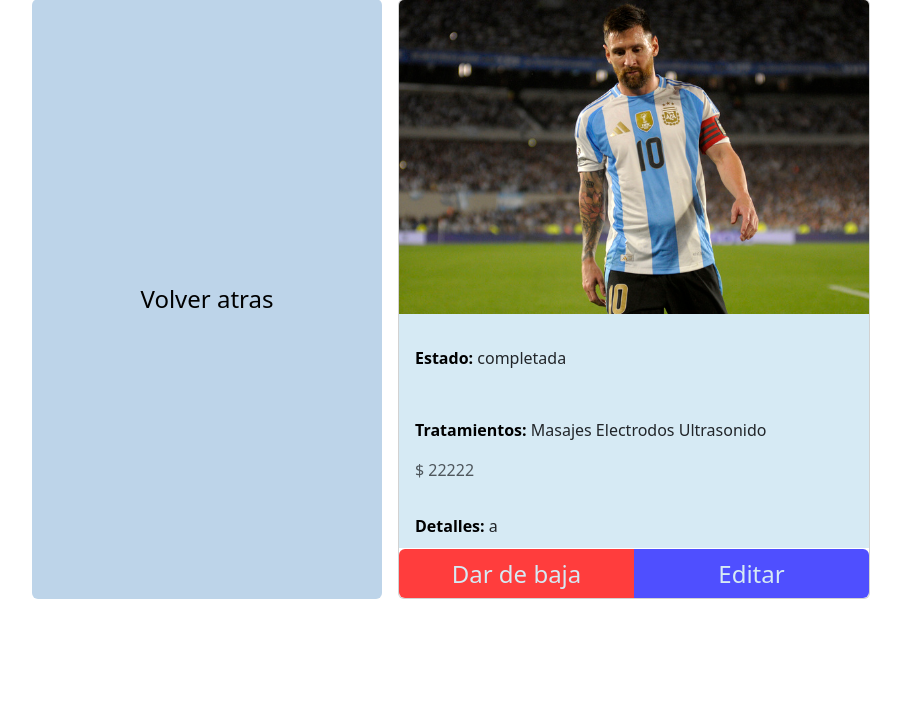
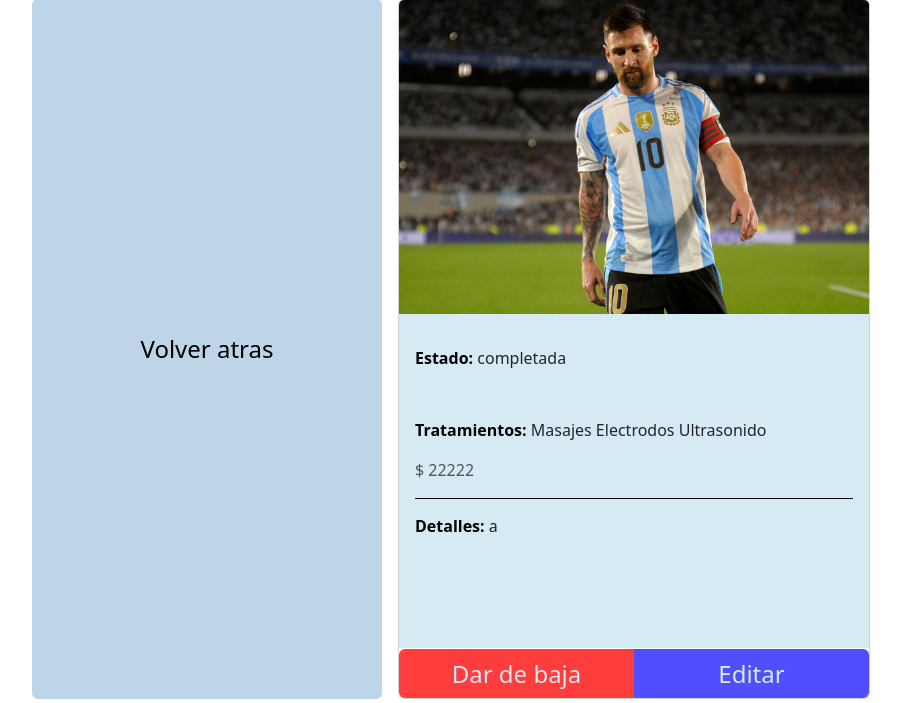
Before and after one commit to marcosDiFilippo/kinesiologia, a PHP site: page /admin/informacion-sesion.php?id=10 in a window 1280 px wide. Shown: the part 97-800 px from the top of the page, without its empty margins (189-1090 px from the left). Run offline with PHP 8.4, Linux system fonts and the light colour scheme; data comes from the database, SQL or seed files in the repository; data that the repository does not hold is empty.

Commit message:
realizamos modificacion de la sesion

```diff
--- a/admin/abml/procesar-modificacion.php
+++ b/admin/abml/procesar-modificacion.php
@@ -52,8 +52,10 @@
         }
 
         //modificacion de sesion
+
         if (
             isset($_POST["id_sesion"]) &&
+            isset($_GET["idS"]) &&
             isset($_POST["fecha"]) &&
             isset($_POST["hora"]) &&
             isset($_POST["metodos-pago"]) &&
@@ -63,6 +65,8 @@
             isset($_FILES["imagen"])
         ) {
             $idSesion = $_POST["id_sesion"];
+
+            $idSesion = $_GET["idS"];
 
             $fecha = htmlspecialchars($_POST["fecha"]);
 
--- a/css-admin/informacion-sesion.css
+++ b/css-admin/informacion-sesion.css
@@ -21,6 +21,7 @@
     align-items: center;
     width: 1000px;
     height: 600px;
+    height: 700px;
     column-gap: 1rem;
 }
 
@@ -30,6 +31,7 @@
     justify-content: center;
     height: 100%;
     align-items: center;
+    height: 100%;
 }
 
 .volver-atras {
```
